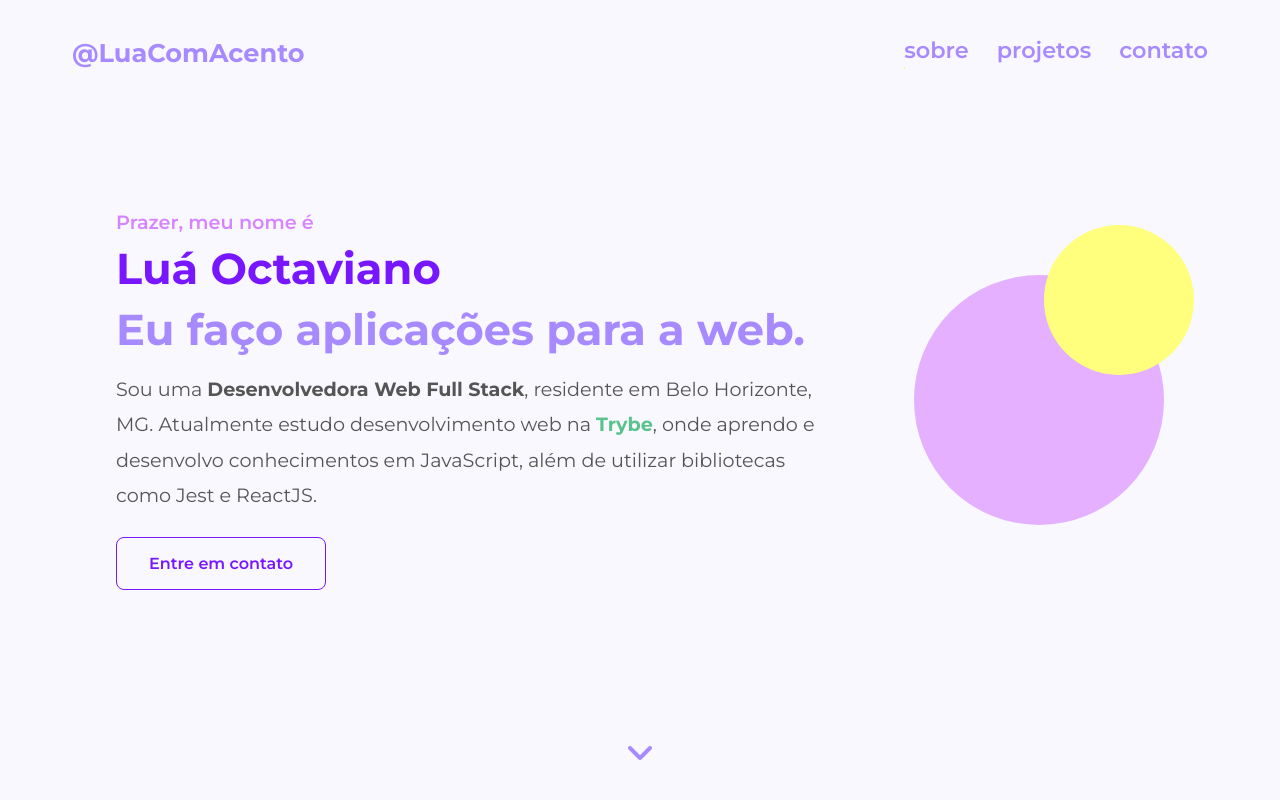
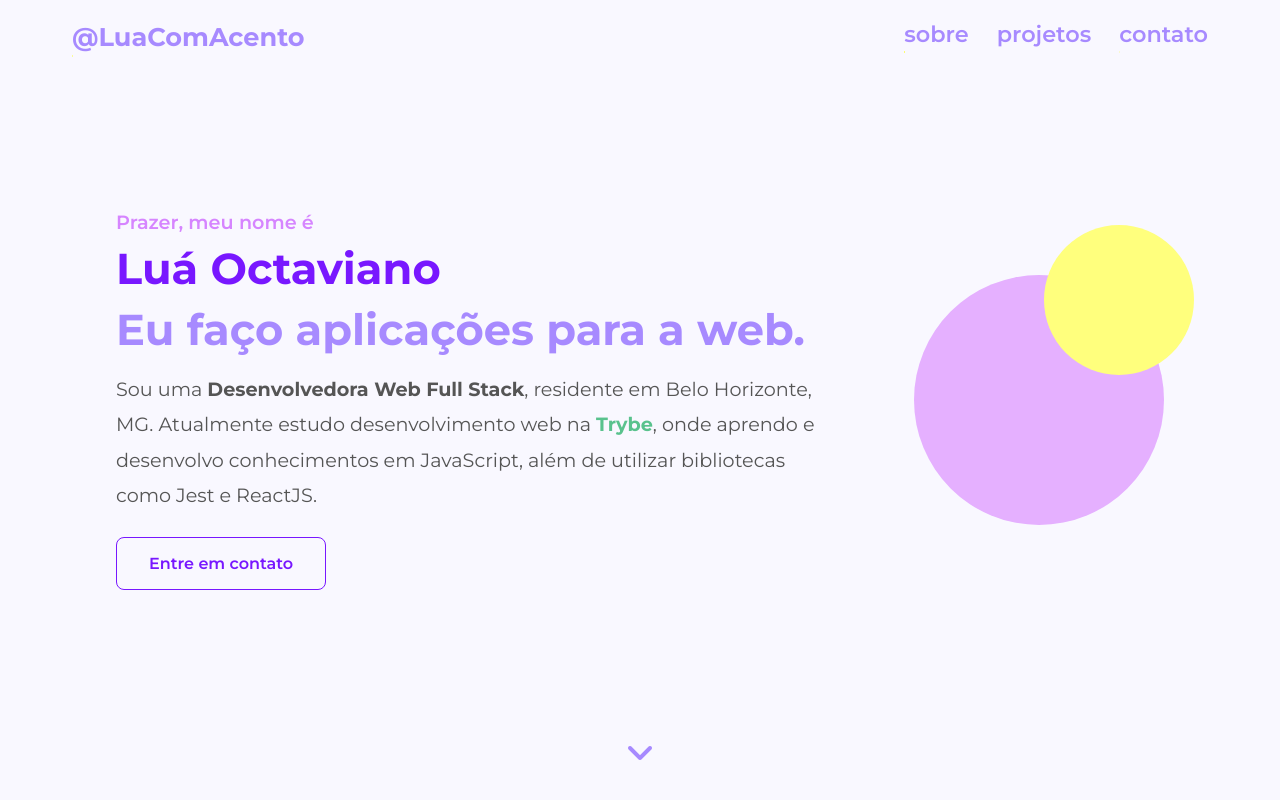
Before and after one commit to luacomacento/luacomacento.github.io, a React (Create React App) app: page / in a window 1280 px wide. Shown: the top 800 px of the page. Built offline with nearby package versions, Linux system fonts and the light colour scheme.

Commit message:
feat: alterado padding superior e inferior do header para 16px

```diff
--- a/src/components/header/Header.css
+++ b/src/components/header/Header.css
@@ -2,7 +2,7 @@ header {
   background-color: var(--light-background);
   display: flex;
   justify-content: space-between;
-  padding: 32px 72px;
+  padding: 16px 72px;
   position: fixed;
   width: 100%;
   z-index: 2;
```
